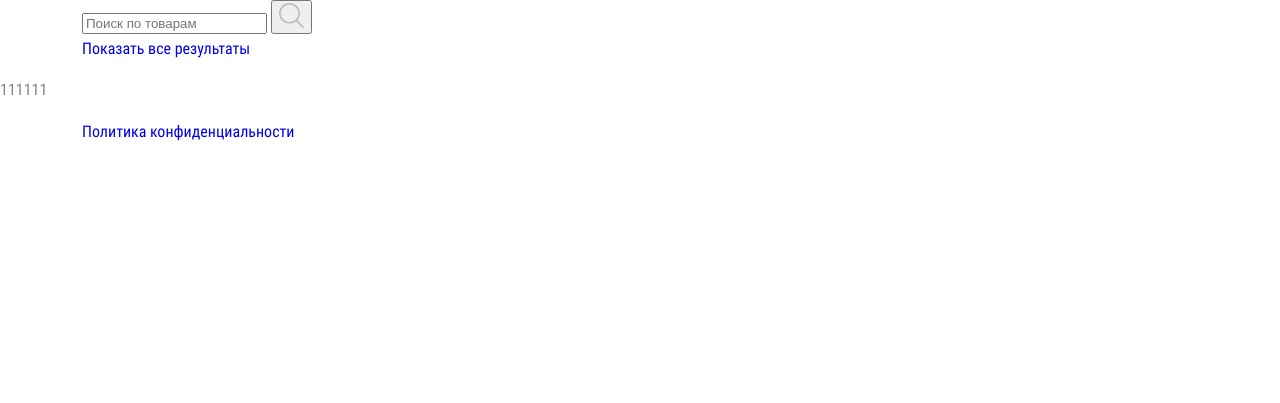
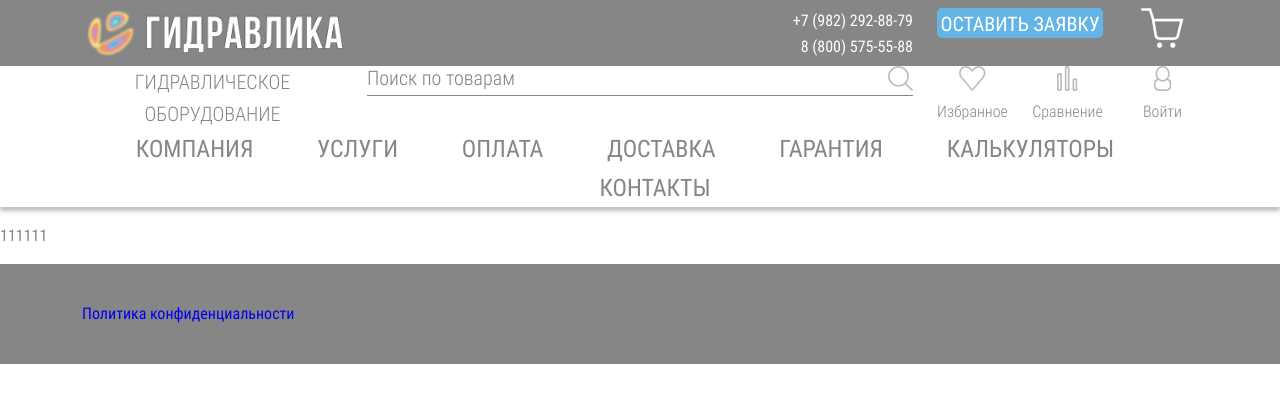
Before and after one commit to motor100/gidravlic, a Laravel app: page / in a window 1280 px wide. Shown: the top 403 px of the page. Run offline with Laravel 10, Linux system fonts and the light colour scheme; style sheets or scripts are compiled from the project's sources; parts of the project's set-up code (start-up, migrations or seed data) failed here and were passed over.

Commit message:
Header html + css

```diff
--- a/resources/sass/_config.sass
+++ b/resources/sass/_config.sass
@@ -1,7 +1,8 @@
 // USER VARIABLES SECTION
 
-$basiccolor: #64B4E5 // Basic Color
+$bluecolor: #64B4E5 // Blue Color
 $accentcolor: #ED6D1F // Accent Color
+$greycolor: #868686 // Grey Color
 $fontsize: 16px // Font Size
 $textcolor: #868686 // Text Color
 $lineheight: 1.6 // Document Line Height
@@ -34,8 +35,8 @@ $gutter: $grid-gutter-width
 
 // GENERAL DOCUMENT STYLES
 
-// ::placeholder
-//   color: #7f7f7f
+::placeholder
+  color: #7f7f7f
 
 *
   box-sizing: border-box
--- a/resources/sass/main.scss
+++ b/resources/sass/main.scss
@@ -17,6 +17,9 @@ a, a:focus, a:active {
 }
 a, a:hover {
   text-decoration: none;
+}
+button {
+  cursor: pointer;
 }
 button, button:focus, button:active {
   outline: none;
@@ -64,7 +67,114 @@ ul {
   position: relative;
 }
 
+.header {
+  .header-top {
+    padding: 8px 0 0 0;
+    background-color: $greycolor;
+  }
+  .header-top .logo img {
+    width: 100%;
+  }
+  .header-top .header-phone {
+    color: #fff;
+    text-align: right;
+  }
+  .header-top .header-feedback-btn {
+    height: 30px;
+    border-radius: 5px;
+    background-color: $bluecolor;
+    font-size: 20px;
+    color: #fff;
+    text-align: center;
+    text-transform: uppercase;
+  }
+  .header-top .cart {
+    position: relative;
+    width: 43px;
+    height: 40px;
+    margin: 0 auto;
+  }
+  .header-top .cart .counter {
+    position: absolute;
+    top: -2px;
+    right: -8px;
+    display: none;
+    width: 22px;
+    height: 22px;
+    border-radius: 5px;
+    background-color: $bluecolor;
+    font-size: 15px;
+    color: #fff;
+    line-height: 1.5;
+    text-align: center;
+  }
+  .header-top .cart .counter.active {
+    display: block;
+  }
+  .header-bottom .underlogo-text {
+    font-family: 'roboto-condensed-light';
+    font-size: 20px;
+    text-align: center;
+    text-transform: uppercase;
+  }
+  .header-bottom .search-form {
+    position: relative;
+  }
+  .header-bottom .search-input {
+    width: 100%;
+    padding: 0 35px 5px 0;
+    border-top: none;
+    border-right: none;
+    border-left: none;
+    border-bottom: 1px solid $greycolor;
+    font-family: 'roboto-condensed-light';
+    font-size: 20px;
+  }
+  .header-bottom .search-submit-btn {
+    position: absolute;
+    top: 0;
+    right: 0;
+    width: 25px;
+    height: 25px;
+    padding: 0;
+    border: none;
+    background-color: #fff;
+  }
+  .header-bottom .header-bottom-item {
+    font-family: 'roboto-condensed-light';
+    text-align: center;
+  }
+  .top-menu {
+    box-shadow: 0px 4px 4px 0px rgba(0, 0, 0, 0.25);
+  }
+  .top-menu .menu {
+    text-align: center;
+  }
+  .top-menu .menu-item {
+    display: inline-block;
+    margin: 0 30px;
+  }
+  .top-menu .menu-item:first-child {
+    margin-left: 0;
+  }
+  .top-menu .menu-item:last-child {
+    margin-right: 0;
+  }
+  .top-menu .menu-item a {
+    font-size: 24px;
+    color: $textcolor;
+    text-transform: uppercase;
+    transition: color .3s;
+  }
+  .top-menu .menu-item a:hover {
+    color: $accentcolor;
+  }
+}
 
+.footer {
+  padding: 37px 0;
+  background-color: $greycolor;
+}
 
 
 
--- a/resources/views/layouts/main.blade.php
+++ b/resources/views/layouts/main.blade.php
@@ -15,7 +15,42 @@
 
 <body>
   <header class="header">
+    <div class="header-top">
       <div class="container">
+        <div class="row">
+          <div class="col-md-3">
+            <div class="logo">
+              <img src="/img/header-logo.png" alt="">
+            </div>
+          </div>
+          <div class="col-md-4"></div>
+          <div class="col-md-2">
+            <div class="header-phone">+7 (982) 292-88-79</div>
+            <div class="header-phone">8 (800) 575-55-88</div>
+          </div>
+          <div class="col-md-2">
+            <div class="header-feedback-btn">Оставить заявку</div>
+          </div>
+          <div class="col-md-1">
+            <div class="cart">
+              <div class="header-cart-image">
+                <img src="/img/header-cart.png" alt="">
+              </div>
+              <div id="header-cart-counter" class="counter {{ isset($cart_count) ? 'active' : '' }}">{{ isset($cart_count) ? $cart_count : '' }}</div>
+              <a href="/cart" class="full-link"></a>
+            </div>
+          </div>
+
+        </div>
+      </div>
+    </div>
+    <div class="header-bottom">
+      <div class="container">
+        <div class="row">
+          <div class="col-md-3">
+            <div class="underlogo-text">ГИДРАВЛИЧЕСКОЕ ОБОРУДОВАНИЕ</div>
+          </div>
+          <div class="col-md-6">
             <form class="search-form" action="/poisk" method="get">
               <input type="text" name="search_query" class="search-input" minlength="3" maxlength="20" autocomplete="off" required placeholder="Поиск по товарам">
               <button type="submit" class="search-submit-btn">
@@ -24,9 +59,62 @@
               <div class="search-close"></div>
               <div class="search-dropdown">
                 <div class="search-list js-search-rezult"></div>
-          <a href="#" class="search-see-all">Показать все результаты</a>
               </div>
             </form>
+          </div>
+          <div class="col-md-1">
+            <div class="header-bottom-item">
+              <div class="header-bottom-item__image">
+                <img src="/img/header-heart.png" alt="">
+              </div>
+              <div class="header-bottom-item__text">Избранное</div>
+            </div>
+          </div>
+          <div class="col-md-1">
+            <div class="header-bottom-item">
+              <div class="header-bottom-item__image">
+                <img src="/img/header-chart.png" alt="">
+              </div>
+              <div class="header-bottom-item__text">Сравнение</div>
+            </div>
+          </div>
+          <div class="col-md-1">
+            <div class="header-bottom-item">
+              <div class="header-bottom-item__image">
+                <img src="/img/header-user.png" alt="">
+              </div>
+              <div class="header-bottom-item__text">Войти</div>
+            </div>
+          </div>
+        </div>
+      </div>
+    </div>
+    <div class="top-menu">
+      <div class="container">
+        <ul class="menu">
+          <li class="menu-item">
+            <a href="#">КОМПАНИЯ</a>
+          </li>
+          <li class="menu-item">
+            <a href="#">УСЛУГИ</a>
+          </li>
+          <li class="menu-item">
+            <a href="#">ОПЛАТА</a>
+          </li>
+          <li class="menu-item">
+            <a href="#">ДОСТАВКА</a>
+          </li>
+          <li class="menu-item">
+            <a href="#">ГАРАНТИЯ</a>
+          </li>
+          <li class="menu-item">
+            <a href="#">КАЛЬКУЛЯТОРЫ</a>
+          </li>
+          <li class="menu-item">
+            <a href="#">КОНТАКТЫ</a>
+          </li>
+        </ul>
+      </div>
     </div>
   </header>
 
```
Also changed, not shown: resources/js/main.js (+9 -11 lines), public/img/header-cart.png (added), public/img/header-chart.png (added), public/img/header-heart.png (added), public/img/header-logo.png (added), public/img/header-user.png (added). Lines whose indentation alone changed are shown as unchanged.
